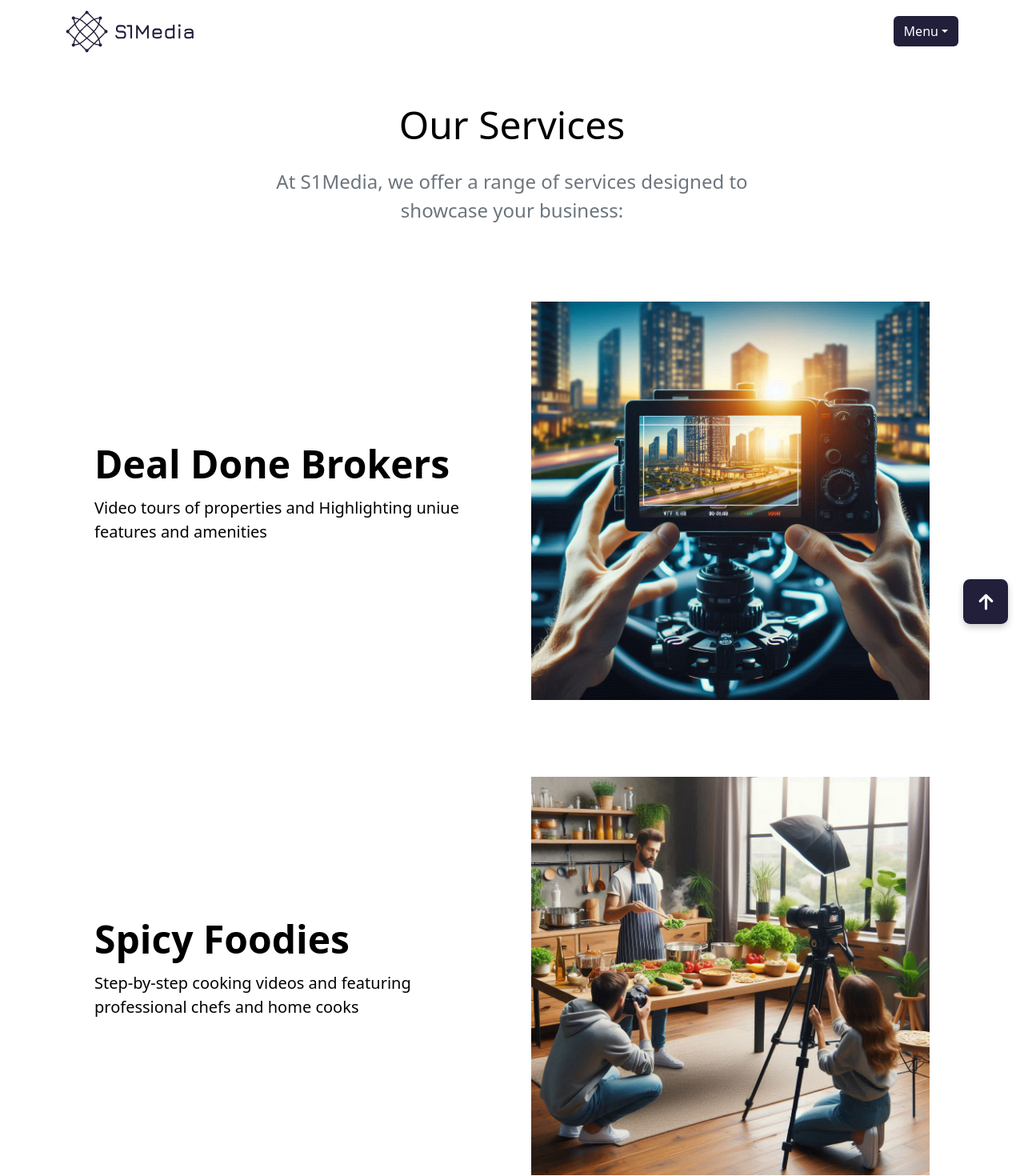
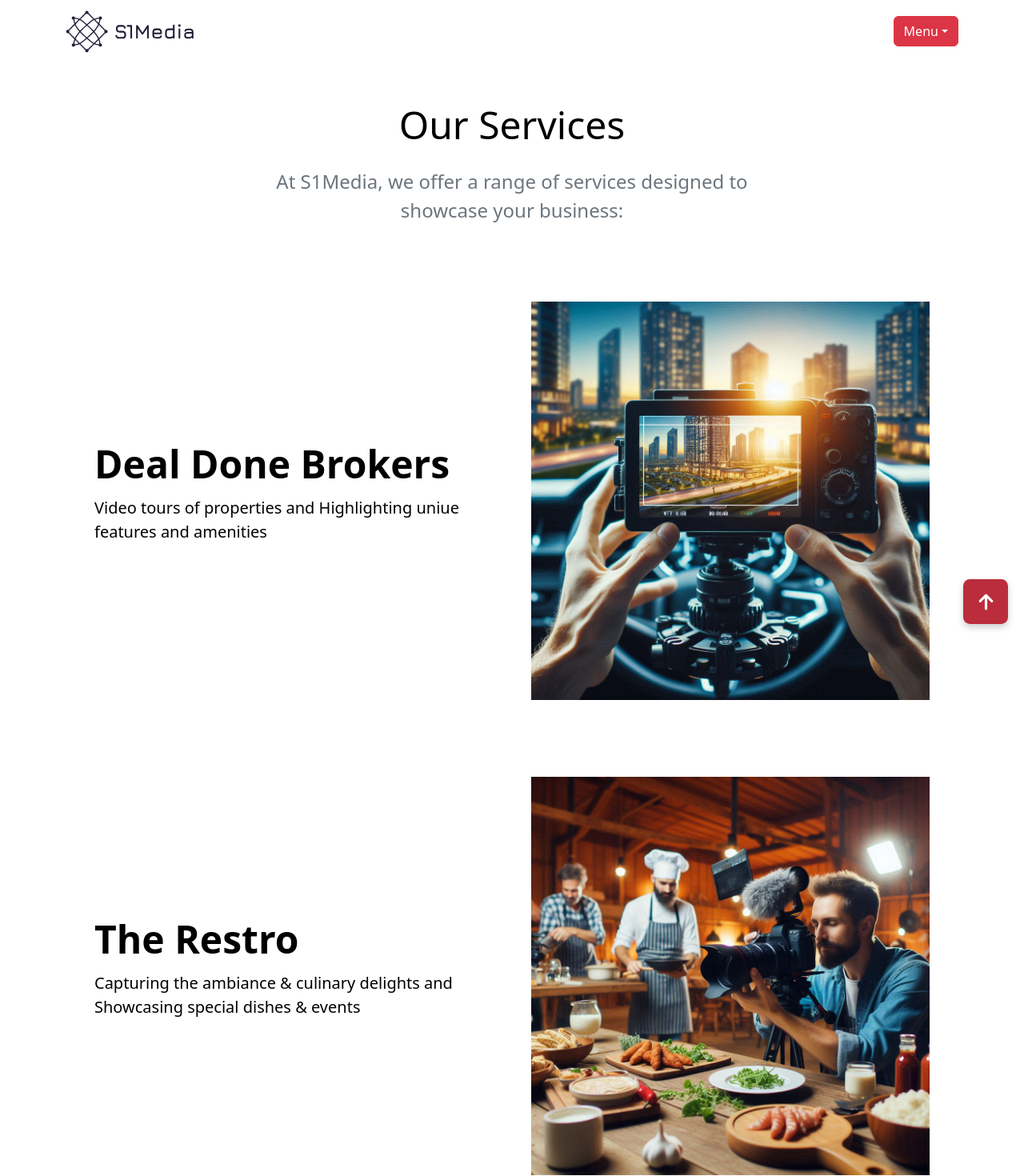
Before and after one commit to KodeInnovate-WorkSpace/s1media.in, a React (Vite) app: page /services in a window 1280 px wide. Shown: the top 1470 px of the page at 80% size. Built offline with nearby package versions, Linux system fonts and the light colour scheme.

Commit message:
Update: Theme changed to red

```diff
--- a/src/components/navbar.jsx
+++ b/src/components/navbar.jsx
@@ -47,8 +47,8 @@
 
           <Dropdown as={ButtonGroup} className="d-none d-md-block">
             <Dropdown.Toggle
-              variant="none"
-              style={{ backgroundColor: "#221f3b", color: "white" }}
+              variant="danger"
+              style={{  color: "white" }}
               id="dropdown-basic"
             >
               Menu
--- a/src/components/service_card.jsx
+++ b/src/components/service_card.jsx
@@ -12,31 +12,32 @@
       image: "real_estate.jpeg",
     },
     {
-      title: "Spicy Foodies",
-      desc: "Step-by-step cooking videos and featuring professional chefs and home cooks",
-      image: "cooking_tips.jpeg",
-    },
-    {
       title: "The Restro",
       desc: "Capturing the ambiance & culinary delights and Showcasing special dishes & events",
       image: "restaurant.jpeg",
     },
+    {
+      title: "Autoz Plus",
+      desc: "Updates on new and old cars and bikes, buy and sell opportunities, market trends",
+      image: "autoz.png",
+    },
+    {
+      title: "The Foodizz",
+      desc: "Step-by-step cooking videos and featuring professional chefs and home cooks",
+      image: "cooking_tips.jpeg",
+    },
+
     {
       // title: "Hotels (3-star, 4-star, 5-star)",
       title: "Royalz Hotels 3-star, 4-star property",
       desc: "Virtual tours of hotel facilities and highlighting services and guest experience",
       image: "hotel.jpeg",
     },
-    {
-      title: "Agriculture",
-      desc: "Documenting agricultural processes and products and showcasing innovative farming techniques",
-      image: "agriculture.jpeg",
-    },
-    {
-      title: "Autoz Plus",
-      desc: "Updates on new and old cars and bikes, buy and sell opportunities, market trends",
-      image: "autoz.png",
-    },
+    // {
+    //   title: "Agriculture",
+    //   desc: "Documenting agricultural processes and products and showcasing innovative farming techniques",
+    //   image: "agriculture.jpeg",
+    // },
   ];
 
   return (
@@ -62,7 +63,7 @@
               <div className="container-fluid">
                 {/* Row here  */}
 
-                {serviceInfo.map((info, index) => (
+                {serviceInfo.map((info) => (
                   <Slide key={info.title}>
                     <Hero
                       title={info.title}
--- a/src/index.css
+++ b/src/index.css
@@ -1,11 +1,11 @@
 .dropdown-menu-right .dropdown-item:hover {
-  background-color: #221f3b;
+  background-color: #bb2d3b;
   color: white;
 }
 
 
 .dropItem:hover {
-  background-color: #221f3b;
+  background-color: #bb2d3b;
   color: white;
 }
 /* list hover style  */
@@ -43,7 +43,7 @@
   width: 56px;
   height: 56px;
   border-radius: 15%;
-  background-color: #221f3b; /* Change to your desired color */
+  background-color: #bb2d3b; /* Change to your desired color */
   color: white;
   border: none;
   box-shadow: 0 4px 8px rgba(0, 0, 0, 0.2);
@@ -55,5 +55,5 @@
 }
 
 .floating-button:hover {
-  background-color: #221f3b; /* Change to your desired hover color */
+  background-color: rgb(223, 26, 26); /* Change to your desired hover color */
 }
--- a/src/pages/contact_us.page.jsx
+++ b/src/pages/contact_us.page.jsx
@@ -46,12 +46,12 @@
           <hr className="w-100" />
         </React.Fragment>
       ))}
-      <p className="mb-2">Our Socials:</p>
+      <p className="mb-2 text-black">Our Socials:</p>
       <div className="d-flex pt-2">
         {socialMediaIcons.map((icon, index) => (
           <a
             key={index}
-            style={{ backgroundColor: "#221f3b", color: "white" }}
+            style={{ backgroundColor: "#bb2d3b", color: "white" }}
             className="btn btn-square me-2"
             href=""
           >
@@ -101,11 +101,7 @@
           <Form.Control placeholder="Enter Message" />
         </Form.Group>
 
-        <Button
-          variant="none"
-          type="submit"
-          style={{ backgroundColor: "#221f3b", color: "white" }}
-        >
+        <Button variant="danger" type="submit" style={{ color: "white" }}>
           Submit
         </Button>
       </Form>
```
